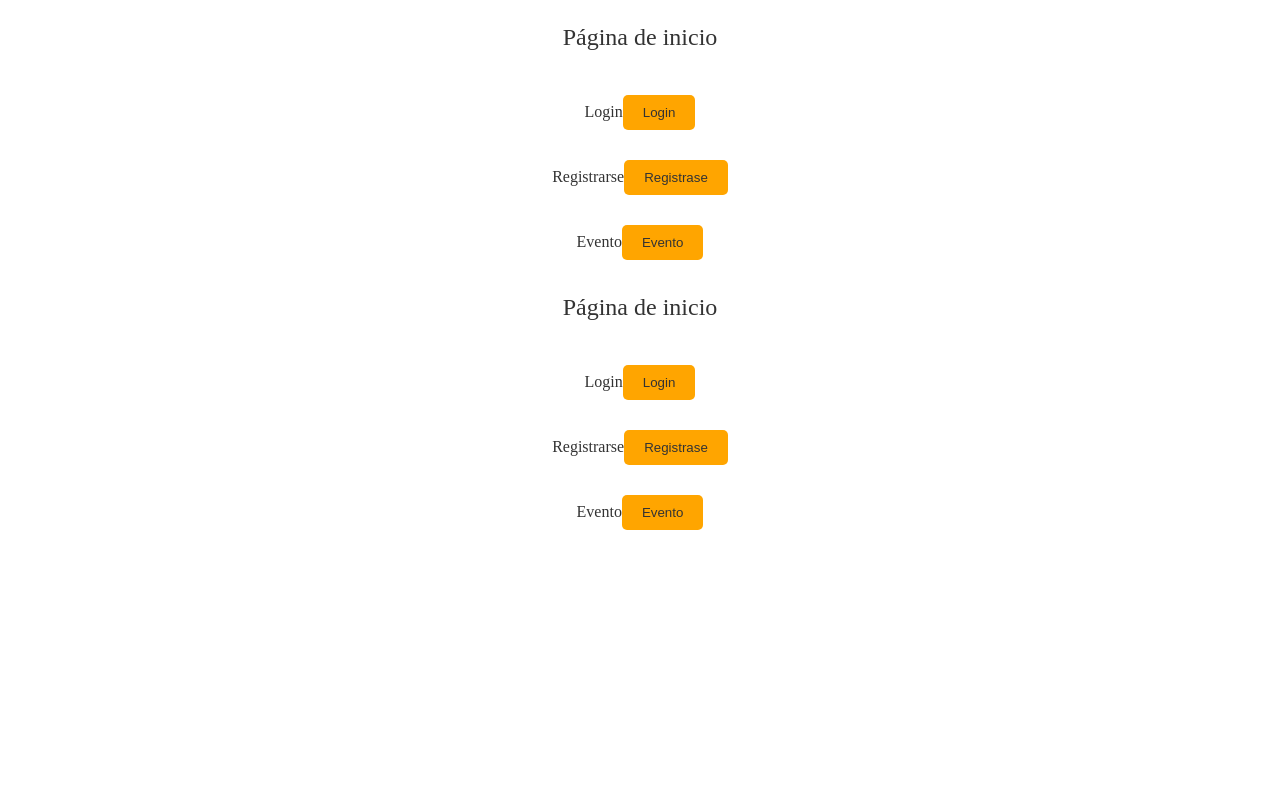
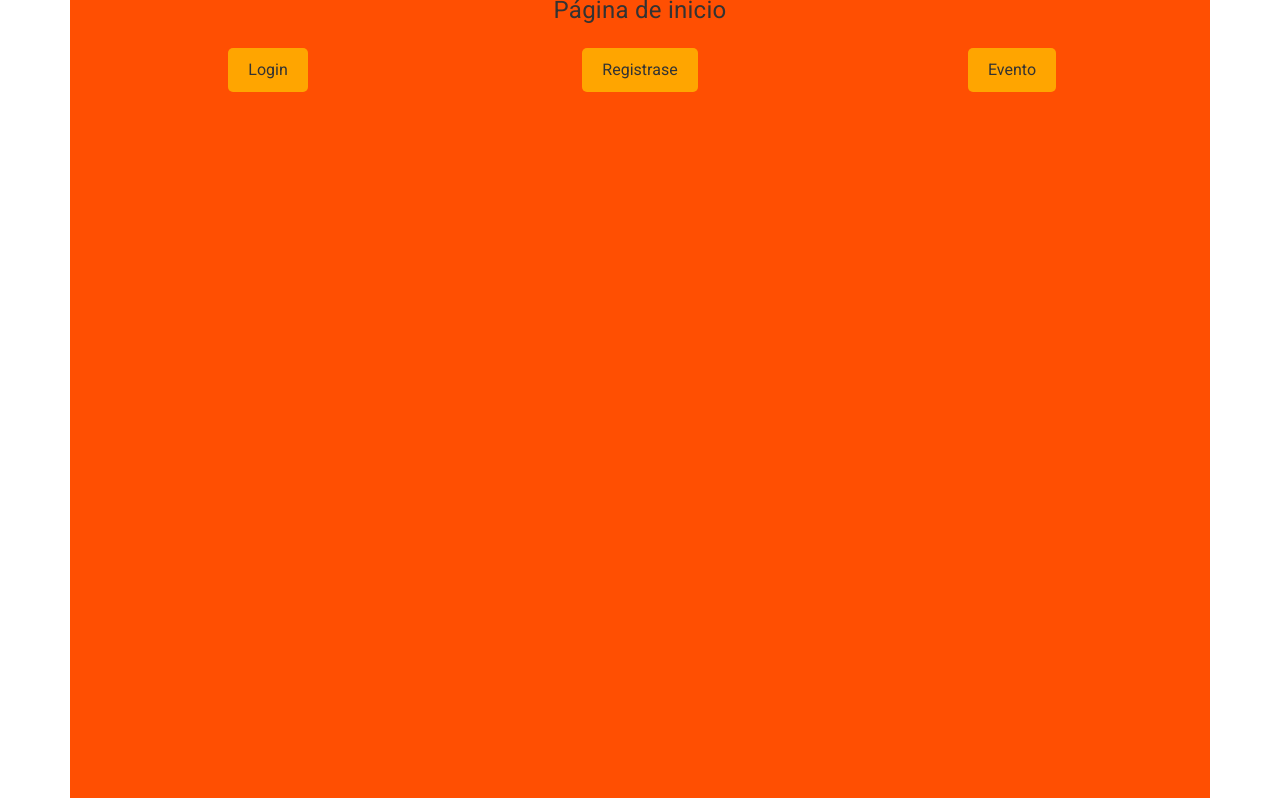
Before and after one commit to Aaronxd10/ZorroMaps, an Angular app in the folder Zorromaps/: page /inicio in a window 1280 px wide. Shown: the top 798 px of the page. Built offline with nearby package versions, Linux system fonts and the light colour scheme.

Commit message:
Cambiando pantalla inicio/add bootstrap

```diff
--- a/Zorromaps/angular.json
+++ b/Zorromaps/angular.json
@@ -25,6 +25,8 @@
               "src/assets"
             ],
             "styles": [
+              "@angular/material/prebuilt-themes/indigo-pink.css",
+              "node_modules/bootstrap/dist/css/bootstrap.min.css",
               "src/styles.css"
             ],
             "scripts": []
@@ -84,6 +86,7 @@
               "src/assets"
             ],
             "styles": [
+              "@angular/material/prebuilt-themes/indigo-pink.css",
               "src/styles.css"
             ],
             "scripts": []
--- a/Zorromaps/package.json
+++ b/Zorromaps/package.json
@@ -11,10 +11,12 @@
   "private": true,
   "dependencies": {
     "@angular/animations": "^17.3.0",
+    "@angular/cdk": "~17.3.6",
     "@angular/common": "^17.3.0",
     "@angular/compiler": "^17.3.0",
     "@angular/core": "^17.3.0",
     "@angular/forms": "^17.3.0",
+    "@angular/material": "~17.3.6",
     "@angular/platform-browser": "^17.3.0",
     "@angular/platform-browser-dynamic": "^17.3.0",
     "@angular/router": "^17.3.0",
--- a/Zorromaps/src/app/app.config.ts
+++ b/Zorromaps/src/app/app.config.ts
@@ -2,7 +2,8 @@ import { ApplicationConfig } from '@angular/core';
 import { provideRouter } from '@angular/router';
 
 import { routes } from './app.routes';
+import { provideAnimationsAsync } from '@angular/platform-browser/animations/async';
 
 export const appConfig: ApplicationConfig = {
-  providers: [provideRouter(routes)]
+  providers: [provideRouter(routes), provideAnimationsAsync()]
 };
--- a/Zorromaps/src/app/inicio/inicio.component.html
+++ b/Zorromaps/src/app/inicio/inicio.component.html
@@ -1,22 +1,16 @@
-<div class="container">
+<div class="container" style="background-color: #FF4F02; height: 100vh;">
+
   <p>Página de inicio</p>
-  <nav class="navbar navbar-expand-lg navbar-light bg-light">
-    <ul class="navbar-nav">
-      <li class="nav-item">
-        <a routerLink="/login" routerLinkActive="active-link" class="nav-link">Login</a>
+  <div class="container">
+    <div class="row d-flex justify-content-between">
+      <div class="col">
         <button (click)="navegarLogin()" class="btn btn-primary mt-3">Login</button>
-
-      </li>
-      <li class="nav-item">
-        <a routerLink="/crear-cuenta" routerLinkActive="active-link" class="nav-link">Registrarse</a>
+      </div>
+      <div class="col">
         <button (click)="navegarRegistrarse()" class="btn btn-primary mt-3">Registrase</button>
-
-      </li>
-      <li class="nav-item">
-        <a routerLink="/evento" routerLinkActive="active-link" class="nav-link">Evento</a>
+      </div>
+      <div class="col">
         <button (click)="navegarEvento()" class="btn btn-primary mt-3">Evento</button>
-
-      </li>
-    </ul>
-  </nav>
-</div>
+      </div>
+    </div>
+  </div>
--- a/Zorromaps/src/index.html
+++ b/Zorromaps/src/index.html
@@ -6,8 +6,10 @@
   <base href="/">
   <meta name="viewport" content="width=device-width, initial-scale=1">
   <link rel="icon" type="image/x-icon" href="./assets/WhatsApp-Image-2024-04-25-at-19.36.08_032a22df.ico">
+  <link href="https://fonts.googleapis.com/css2?family=Roboto:wght@300;400;500&display=swap" rel="stylesheet">
+  <link href="https://fonts.googleapis.com/icon?family=Material+Icons" rel="stylesheet">
 </head>
-<body>
+<body class="mat-typography">
   <app-root></app-root>
 </body>
 </html>
--- a/Zorromaps/src/styles.css
+++ b/Zorromaps/src/styles.css
@@ -1 +1,4 @@
 /* You can add global styles to this file, and also import other style files */
+
+html, body { height: 100%; }
+body { margin: 0; font-family: Roboto, "Helvetica Neue", sans-serif; }
```
Also changed, not shown: Zorromaps/src/app/app.component.ts (+12 -2 lines), 1 other file (tests, documents, lock files or other folders).
